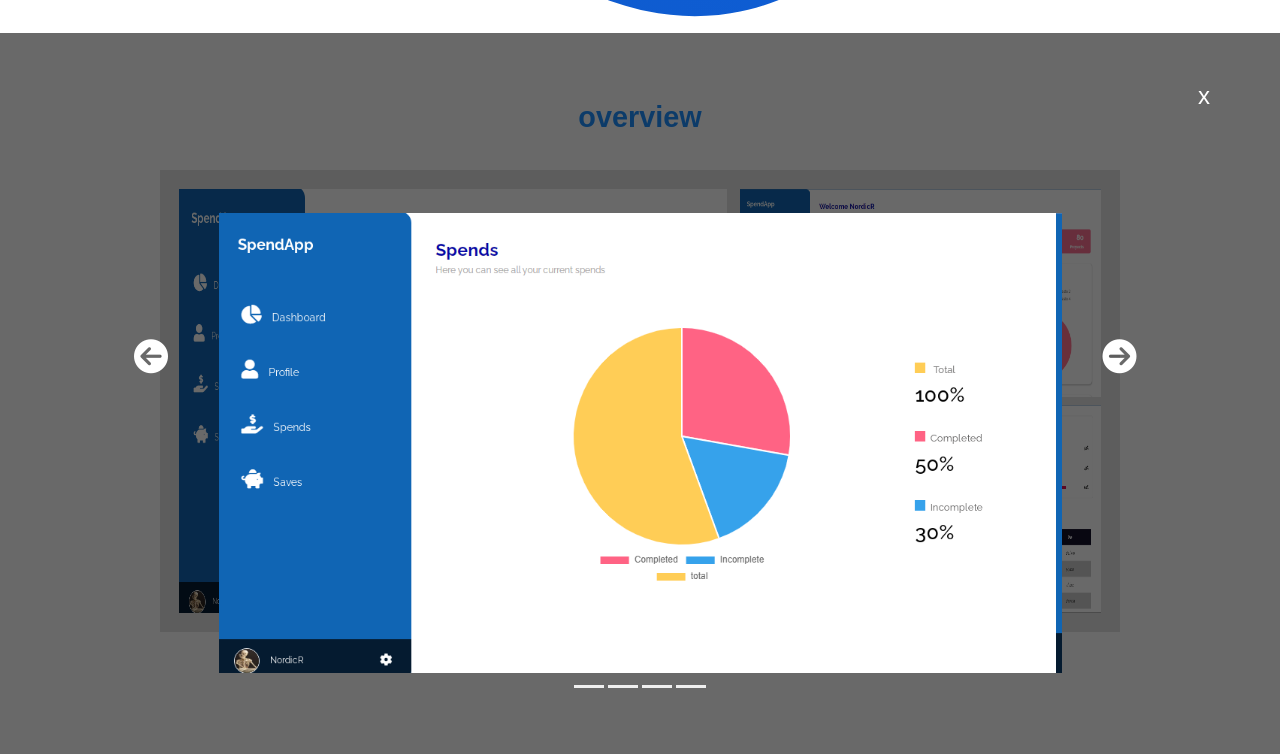
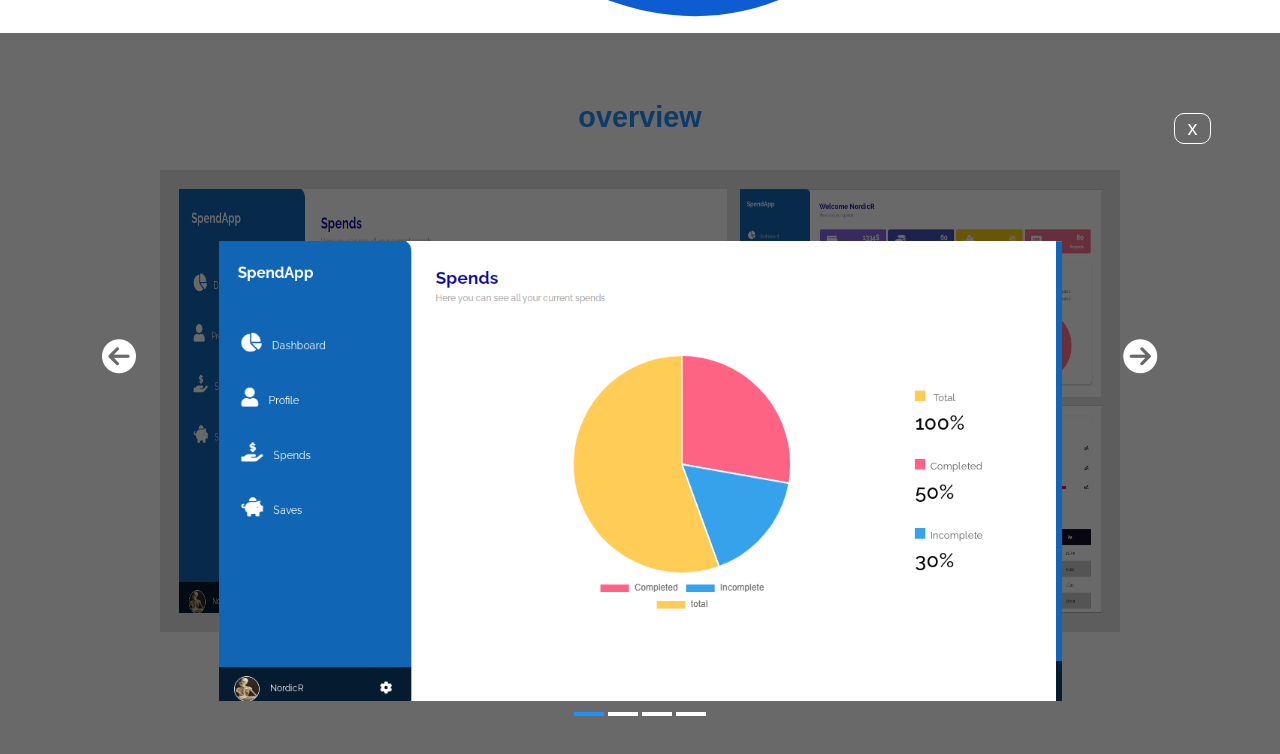
Before and after one commit to RaulG23-pixel/spend-app, a React (Create React App) app: page / in a window 1280 px wide. Both pictures are taken after a click on the element 453 px from the left and 2929 px from the top of the page. Shown: the part 2529-3283 px from the top of the page. Built offline with nearby package versions, Linux system fonts and the light colour scheme.

Commit message:
Cambios a saves y css

```diff
--- a/public/index.html
+++ b/public/index.html
@@ -24,7 +24,7 @@
       Learn how to configure a non-root public URL by running `npm run build`.
     -->
   <script src="https://kit.fontawesome.com/63cc2da14a.js" crossorigin="anonymous"></script>
-  <title>React App</title>
+  <title>SpendApp</title>
 </head>
 
 <body>
--- a/src/components/Sidebar.js
+++ b/src/components/Sidebar.js
@@ -26,7 +26,7 @@
           </NavLink>
           <NavLink to="/saves">
             <i className="fas fa-piggy-bank sidebar_icon"></i>
-            <span>Saves</span>
+            <span>Savings</span>
           </NavLink>
         </ul>
       </section>
--- /dev/null
+++ b/src/components/charts/savings/LineSavings.js
@@ -0,0 +1,59 @@
+import React from "react";
+import { Line } from "react-chartjs-2";
+
+function LineSavings() {
+  return (
+    <div className="line__chart_savings">
+      <Line
+        data={{
+          labels: [
+            "Monday",
+            "Tuesday",
+            "Wednesday",
+            "Tursday",
+            "Friday",
+            "Saturday",
+            "Sunday",
+          ],
+          datasets: [
+            {
+              label: "Ruffles",
+              data: [0, 2, 8, 12, 8, 17, 30],
+              backgroundColor: "white",
+              borderColor: "#02b6e3",
+              tension: 0.4,
+            },
+            {
+              label: "Doritos",
+              data: [0, 5, 9, 16, 21, 28, 32],
+              backgroundColor: "white",
+              borderColor: "#04cc39",
+              tension: 0.4,
+            },
+            {
+              label: "PS4",
+              data: [0, 12, 18, 14, 22, 29, 34, 42],
+              backgroundColor: "white",
+              borderColor: "#e3df02",
+              tension: 0.4,
+            },
+            {
+              label: "PC Gamer",
+              data: [0, 12, 15, 17, 28, 32, 37, 44],
+              backgroundColor: "white",
+              borderColor: "#e30273",
+              tension: 0.4,
+            },
+          ],
+        }}
+        options={{
+          maintainAspectRatio: true,
+          responsive: true,
+        }}
+        height={160}
+      />
+    </div>
+  );
+}
+
+export default LineSavings;
--- a/src/components/home/Overview.js
+++ b/src/components/home/Overview.js
@@ -7,6 +7,12 @@
 function Overview() {
   //Count the pixels between each slide while it slides to an specific side
   let sliderCounter = 0;
+  const positions = {
+    0: 0,
+    1: -900,
+    2: -1800,
+    3: -2700,
+  };
   //Slides to the right
   const slideRight = () => {
     const sliderCont = document.querySelector("#slider_container");
@@ -26,6 +32,7 @@
   const closeSlider = () => {
     const slider = document.querySelector(".slider");
     slider.style.visibility = "hidden";
+    slider.style.visibility = "0";
   };
   const openSlider = (e) => {
     const slider = document.querySelector(".slider");
@@ -46,15 +53,10 @@
         break;
     }
     sliderCont.style.transform = `translateX(${sliderCounter}px)`;
+    displayIndicator();
   };
   const displayIndicator = () => {
     const indicators = document.querySelectorAll(".indicator");
-    const positions = {
-      0: 0,
-      1: -900,
-      2: -1800,
-      3: -2700,
-    };
     for (let pos in positions) {
       if (positions[pos] === sliderCounter) {
         for (let indicator of indicators) {
@@ -63,6 +65,13 @@
         indicators[pos].style.backgroundColor = "dodgerblue";
       }
     }
+  };
+  const translateTo = (target) => {
+    const sliderCont = document.querySelector("#slider_container");
+    sliderCounter = target;
+    sliderCont.style.transform = `translateX(${sliderCounter}px)`;
+    displayIndicator();
+    return;
   };
 
   return (
@@ -123,10 +132,26 @@
             <i className="fas fa-arrow-circle-right"></i>
           </button>
           <div className="indicators">
-            <button className="indicator" id="slide_0"></button>
-            <button className="indicator" id="slide_1"></button>
-            <button className="indicator" id="slide_2"></button>
-            <button className="indicator" id="slide_3"></button>
+            <button
+              className="indicator"
+              onClick={() => translateTo(0)}
+              id="slide_0"
+            ></button>
+            <button
+              className="indicator"
+              onClick={() => translateTo(-900)}
+              id="slide_1"
+            ></button>
+            <button
+              className="indicator"
+              onClick={() => translateTo(-1800)}
+              id="slide_2"
+            ></button>
+            <button
+              className="indicator"
+              onClick={() => translateTo(-2700)}
+              id="slide_3"
+            ></button>
           </div>
         </div>
         <button className="btn_slider btn_close" onClick={closeSlider}>
--- a/src/index.css
+++ b/src/index.css
@@ -1272,13 +1272,13 @@
   justify-content: center;
   align-items: center;
   visibility: hidden;
+  padding:1.7rem 0;
 }
 .slider_container{
   width: 560%;
   height:460px;
   overflow: hidden;
   display: flex;
-
 }
 .sl_container{
   width: 843px;
@@ -1298,12 +1298,12 @@
 .btn_left{
   position: absolute;
   top: 19rem;
-  left: 8rem;
+  left: 6rem;
 }
 .btn_right {
   position: absolute;
   top: 19rem;
-  right: 8.6rem;
+  right: 7.3rem;
 }
 .btn_slider{
   background: none;
@@ -1318,20 +1318,30 @@
 }
 .btn_close{
   position: absolute;
-  top: 3rem;
-  right: 4rem;
-  font-size: 24px;
+  top: 5rem;
+  right: 4.3rem;
+  font-size: 20px;
+  border: 1px solid #fff;
+  border-radius: 10px;
+  padding:.2rem .8rem;
 }
+.btn_close:hover{
+  color: #fff;
+  background:rgb(9, 53, 173);
+  border: 1px solid transparent;
+}
+
 .indicator{
   width:30px;
   cursor:pointer;
   transition: all .3s ease;
   border:none;
   margin: 0 2px;
-  height:3px;
+  height:4px;
+  background-color: white;
 }
 .indicator:hover{
-  background-color: #56b8fa;
+  background-color: #195e8b;
 
 }
 .social_media{
--- a/src/pages/Saves.js
+++ b/src/pages/Saves.js
@@ -1,5 +1,6 @@
 import React from "react";
 import Sidebar from "../components/Sidebar";
+import LineSavings from "../components/charts/savings/LineSavings";
 import { useSelector } from "react-redux";
 
 function Saves() {
@@ -12,10 +13,17 @@
         <div className="app_container">
           <section className="main_container">
             <header>
-              <h1 className="title_user">Saves</h1>
+              <h1 className="title_user">Savings</h1>
               <span className="subtitle">Here you can see all your saves</span>
             </header>
-            <section></section>
+            <section className="savings">
+              <div>
+                <div>
+                  <h2>This week</h2>
+                  <LineSavings />
+                </div>
+              </div>
+            </section>
           </section>
           <Sidebar user={username} />
         </div>
```
